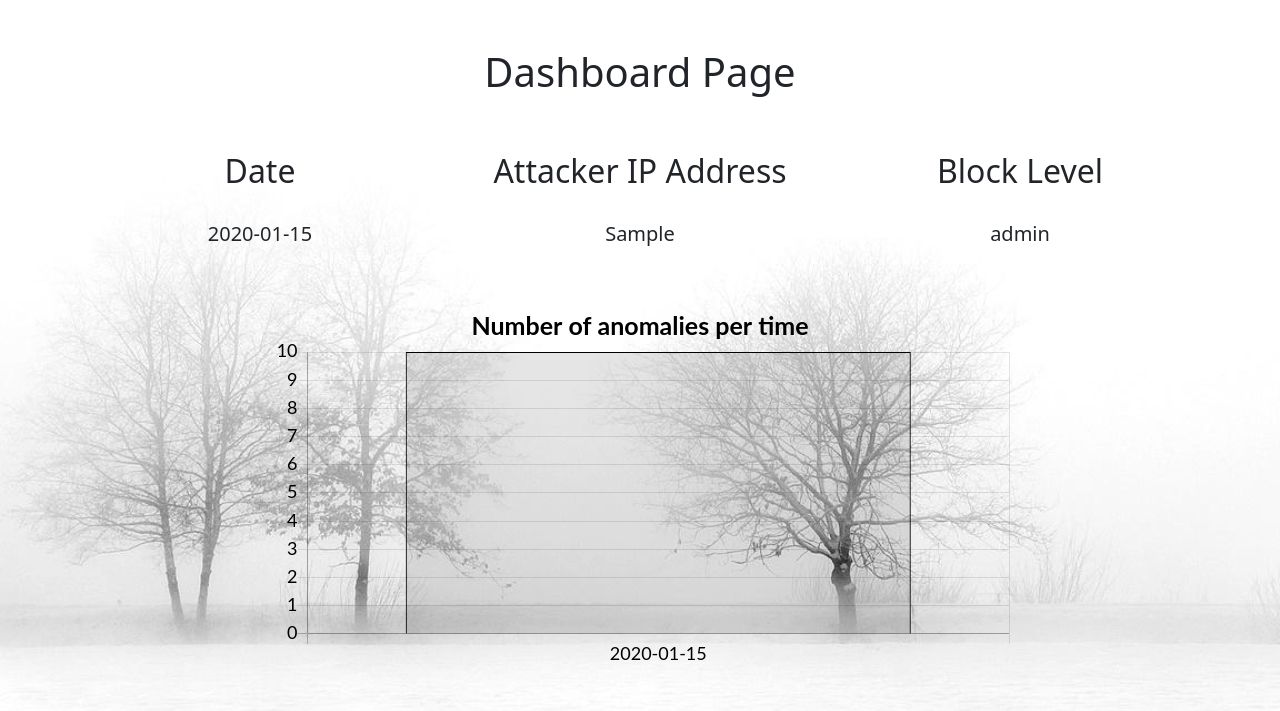
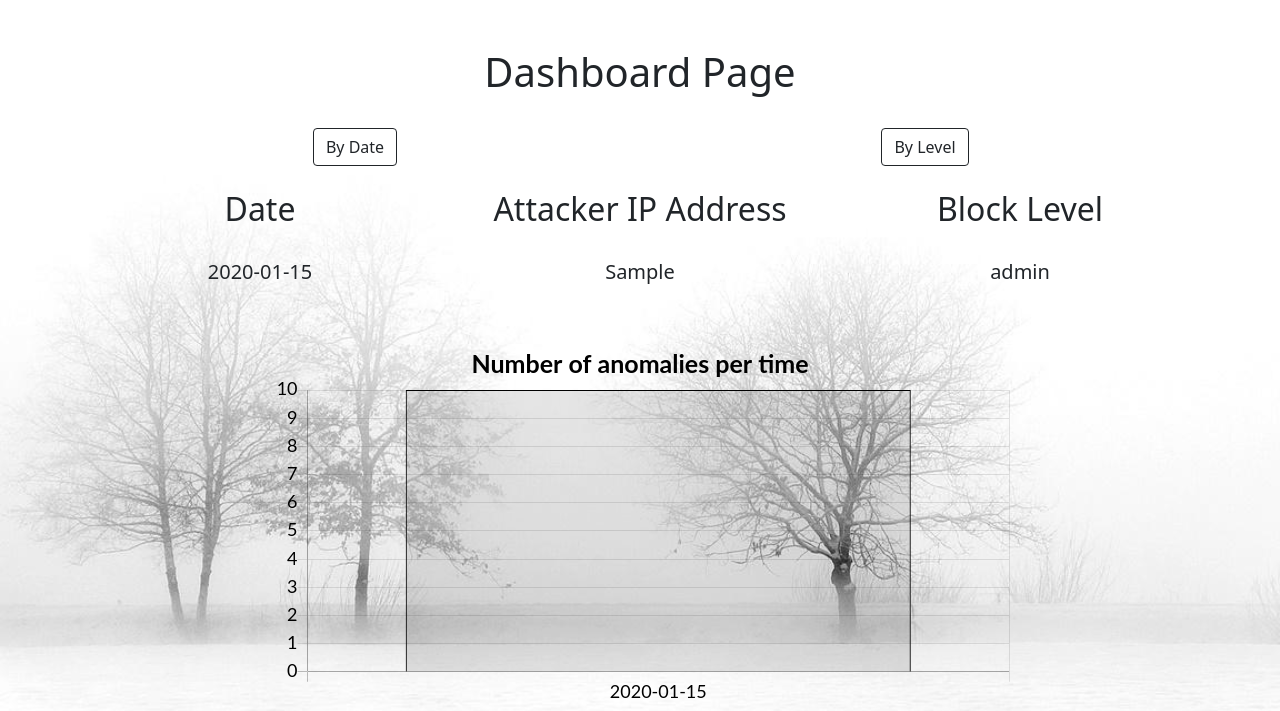
Before and after one commit to omri30000/Serverus, a Flask app: template WebAppComponent/templates/dashboard.html in a window 1280 px wide. Shown: the part 56-767 px from the top of the page. Run offline with Flask 2, Linux system fonts and the light colour scheme; the template is opened without the code that fills it: most values are stand-ins (such as "Sample title", 1, 10 or a date in 2020); some libraries are stand-ins or nearby versions.

Commit message:
added buttons to change order in dashboard.html

```diff
--- a/WebAppComponent/Main.py
+++ b/WebAppComponent/Main.py
@@ -32,27 +32,23 @@ def home_page():
 
 @app.route("/login", methods=["POST", "GET"])
 def login_page():
+    print("aaa")
     if "userID" in session:  # the user is connected
         return redirect(url_for("dashboard_page"))
 
     else:
         if request.method == "POST":
-            print("aaa")
+
             # find user in data base and add to session:
             user_name = request.form["usernameName"]
             password = request.form["passwordName"]
 
-            if Utils.validate_input(user_name, password):
-                if db_manager.check_login(user_name, password):
-                    session["userID"] = db_manager.get_user_id(user_name)
-                    return redirect(url_for("dashboard_page"))
-                else:
-                    # todo: raise message
-                    return render_template("login.html")
+            if db_manager.check_login(user_name, password):
+                session["userID"] = db_manager.get_user_id(user_name)
+                return redirect(url_for("dashboard_page"))
             else:
                 # todo: raise message
                 return render_template("login.html")
-
         else:
             # GET request
             return render_template("login.html")
--- a/WebAppComponent/static/scripts/loginValidation.js
+++ b/WebAppComponent/static/scripts/loginValidation.js
@@ -1,13 +1,13 @@
 function loginValidateForm() {
-    var name = document.forms["loginForm"]["usernameName"].value;
-    var password = document.forms["loginForm"]["passwordName"].value;
+    let name = document.forms["loginForm"]["usernameName"].value;
+    let password = document.forms["loginForm"]["passwordName"].value;
 
     if (name.length < 5 || password.length < 5) {
         alert("Name and Password must contain 5 characters at least");
         return false;
     }
 
-    var pattern = new RegExp(/[~`!#$%\^&*+=\-\[\]\\';,/{}|\\":<>\?]/); //unacceptable chars
+    let pattern = new RegExp(/[~`!#$%\^&*+=\-\[\]\\';,/{}|\\":<>\?]/); //unacceptable chars
     if (pattern.test(name) || pattern.test(password)) {
         alert("Please only use standard alphanumerics for username and password");
         return false;
--- a/WebAppComponent/templates/dashboard.html
+++ b/WebAppComponent/templates/dashboard.html
@@ -5,7 +5,19 @@
 
     <center>
         <h1>Dashboard Page</h1>
-        <br><br>
+        <br>
+
+        <div class="container">
+            <div class="row">
+                <div class="col-sm">
+                    <button id="1" class="btn btn-outline-dark" onClick="">By Date</button>
+                </div>
+                <div class="col-sm">
+                    <button id="2" class="btn btn-outline-dark" onClick="">By Level</button>
+                </div>
+            </div>
+        </div>
+        <br>
 
         <div class="container">
             <div class="row">
```
Also changed, not shown: database.sqlite.
